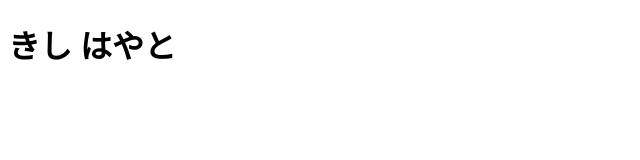
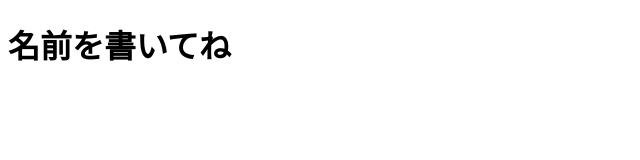
Before and after one commit to keitalab/github-introduction, a plain HTML site: page index.html in a window 1280 px wide. Shown: the whole page, without its empty margins (0-640 px from the left). Drawn offline with Linux system fonts and the light colour scheme.

Commit message:
Update index.html

```diff
--- a/index.html
+++ b/index.html
@@ -7,6 +7,6 @@
     <title>Document</title>
   </head>
   <body>
-    <h1>きし はやと</h1>
+    <h1>名前を書いてね</h1>
   </body>
 </html>
```
